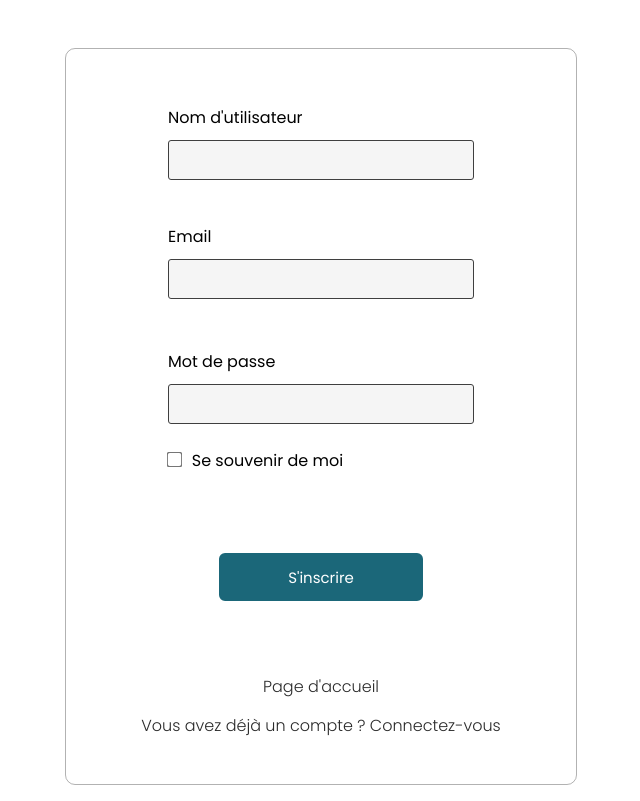
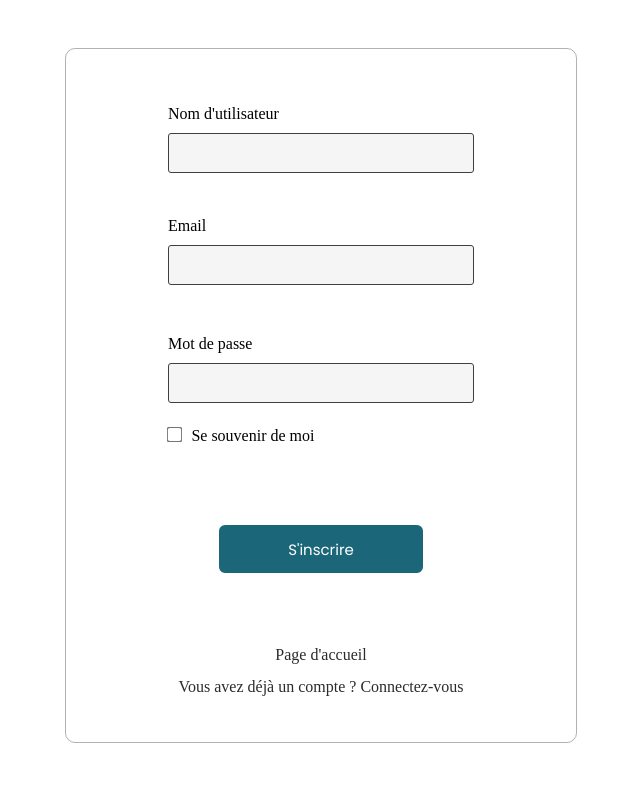
Before and after one commit to Luna-bf/Trouver-ma-traduction, a PHP site: page /front/signup.php in a window 1280 px wide. Shown: the whole page, without its empty margins (319-959 px from the left). After the commit the page ends 743 px from the top, so only its background shows below. Run offline with PHP 8.4, Linux system fonts and the light colour scheme; some web fonts are replaced.

Commit message:
Added fonts locally

```diff
--- a/css/style.css
+++ b/css/style.css
@@ -30,121 +30,116 @@
 
 html {
     scroll-behavior: smooth;
-    font-family: "Poppins", sans-serif;
+    font-family: "PoppinsLight";
     font-weight: 300;
     font-style: normal;
 }
 
-/************
-FONTS
-************/
+/***************
+FONT - Poppins
+***************/
 
-.poppins-thin {
-    font-family: "Poppins", sans-serif;
-    font-weight: 100;
-    font-style: normal;
+/***Thin***/
+@font-face {
+    font-family: "PoppinsThin";
+    src: url("../assets/fonts/Poppins/Poppins-Thin.ttf");
 }
 
-.poppins-extralight {
-    font-family: "Poppins", sans-serif;
-    font-weight: 200;
-    font-style: normal;
+/***ExtraLight***/
+@font-face {
+    font-family: "PoppinsExtralight";
+    src: url("../assets/fonts/Poppins/Poppins-ExtraLight.ttf");
 }
 
-.poppins-light {
-    font-family: "Poppins", sans-serif;
-    font-weight: 300;
-    font-style: normal;
+/***Light***/
+@font-face {
+    font-family: "PoppinsLight";
+    src: url("../assets/fonts/Poppins/Poppins-Light.ttf");
 }
 
-.poppins-regular {
-    font-family: "Poppins", sans-serif;
-    font-weight: 400;
-    font-style: normal;
+/***Regular***/
+@font-face {
+    font-family: "PoppinsRegular";
+    src: url("../assets/fonts/Poppins/Poppins-Regular.ttf");
 }
 
-.poppins-medium {
-    font-family: "Poppins", sans-serif;
-    font-weight: 500;
-    font-style: normal;
+/***Medium***/
+@font-face {
+    font-family: "PoppinsMedium";
+    src: url("../assets/fonts/Poppins/Poppins-Medium.ttf");
 }
 
-.poppins-semibold {
-    font-family: "Poppins", sans-serif;
-    font-weight: 600;
-    font-style: normal;
+/***SemiBold***/
+@font-face {
+    font-family: "PoppinsSemiBold";
+    src: url("../assets/fonts/Poppins/Poppins-SemiBold.ttf");
 }
 
-.poppins-bold {
-    font-family: "Poppins", sans-serif;
-    font-weight: 700;
-    font-style: normal;
+/***Bold***/
+@font-face {
+    font-family: "PoppinsBold";
+    src: url("../assets/fonts/Poppins/Poppins-Bold.ttf");
 }
 
-.poppins-extrabold {
-    font-family: "Poppins", sans-serif;
-    font-weight: 800;
-    font-style: normal;
+/***ExtraBold***/
+@font-face {
+    font-family: "PoppinsExtraBold";
+    src: url("../assets/fonts/Poppins/Poppins-ExtraBold.ttf");
 }
 
-.poppins-black {
-    font-family: "Poppins", sans-serif;
-    font-weight: 900;
-    font-style: normal;
+/***Black***/
+@font-face {
+    font-family: "PoppinsBlack";
+    src: url("../assets/fonts/Poppins/Poppins-Black.ttf");
 }
 
-.poppins-thin-italic {
-    font-family: "Poppins", sans-serif;
-    font-weight: 100;
-    font-style: italic;
+
+/***ThinItalic***/
+@font-face {
+    font-family: "PoppinsThinItalic";
+    src: url("../assets/fonts/Poppins/Poppins-ThinItalic.ttf");
 }
 
-.poppins-extralight-italic {
-    font-family: "Poppins", sans-serif;
-    font-weight: 200;
-    font-style: italic;
+/***ExtraLightItalic***/
+@font-face {
+    font-family: "PoppinsExtraLightItalic";
+    src: url("../assets/fonts/Poppins/Poppins-ExtraLightItalic.ttf");
 }
 
-.poppins-light-italic {
-    font-family: "Poppins", sans-serif;
-    font-weight: 300;
-    font-style: italic;
+/***LightItalic***/
+@font-face {
+    font-family: "PoppinsLightItalic";
+    src: url("../assets/fonts/Poppins/Poppins-LightItalic.ttf");
 }
 
-.poppins-regular-italic {
-    font-family: "Poppins", sans-serif;
-    font-weight: 400;
-    font-style: italic;
+/***MediumItalic***/
+@font-face {
+    font-family: "MediumItalic";
+    src: url("../assets/fonts/Poppins/Poppins-MediumItalic.ttf");
 }
 
-.poppins-medium-italic {
-    font-family: "Poppins", sans-serif;
-    font-weight: 500;
-    font-style: italic;
+/***SemiBoldItalic***/
+@font-face {
+    font-family: "SemiBoldItalic";
+    src: url("../assets/fonts/Poppins/Poppins-SemiBoldItalic.ttf");
 }
 
-.poppins-semibold-italic {
-    font-family: "Poppins", sans-serif;
-    font-weight: 600;
-    font-style: italic;
+/***BoldItalic***/
+@font-face {
+    font-family: "BoldItalic";
+    src: url("../assets/fonts/Poppins/Poppins-BoldItalic.ttf");
 }
 
-.poppins-bold-italic {
-    font-family: "Poppins", sans-serif;
-    font-weight: 700;
-    font-style: italic;
+/***ExtraBoldItalic***/
+@font-face {
+    font-family: "ExtraBoldItalic";
+    src: url("../assets/fonts/Poppins/Poppins-ExtraBoldItalic.ttf");
 }
 
-.poppins-extrabold-italic {
-    font-family: "Poppins", sans-serif;
-    font-weight: 800;
-    font-style: italic;
-}
-
-.poppins-black-italic {
-    font-family: "Poppins", sans-serif;
-    font-weight: 900;
-    font-style: italic;
+/***BlackItalic***/
+@font-face {
+    font-family: "BlackItalic";
+    src: url("../assets/fonts/Poppins/Poppins-BlackItalic.ttf");
 }
 
 
```
